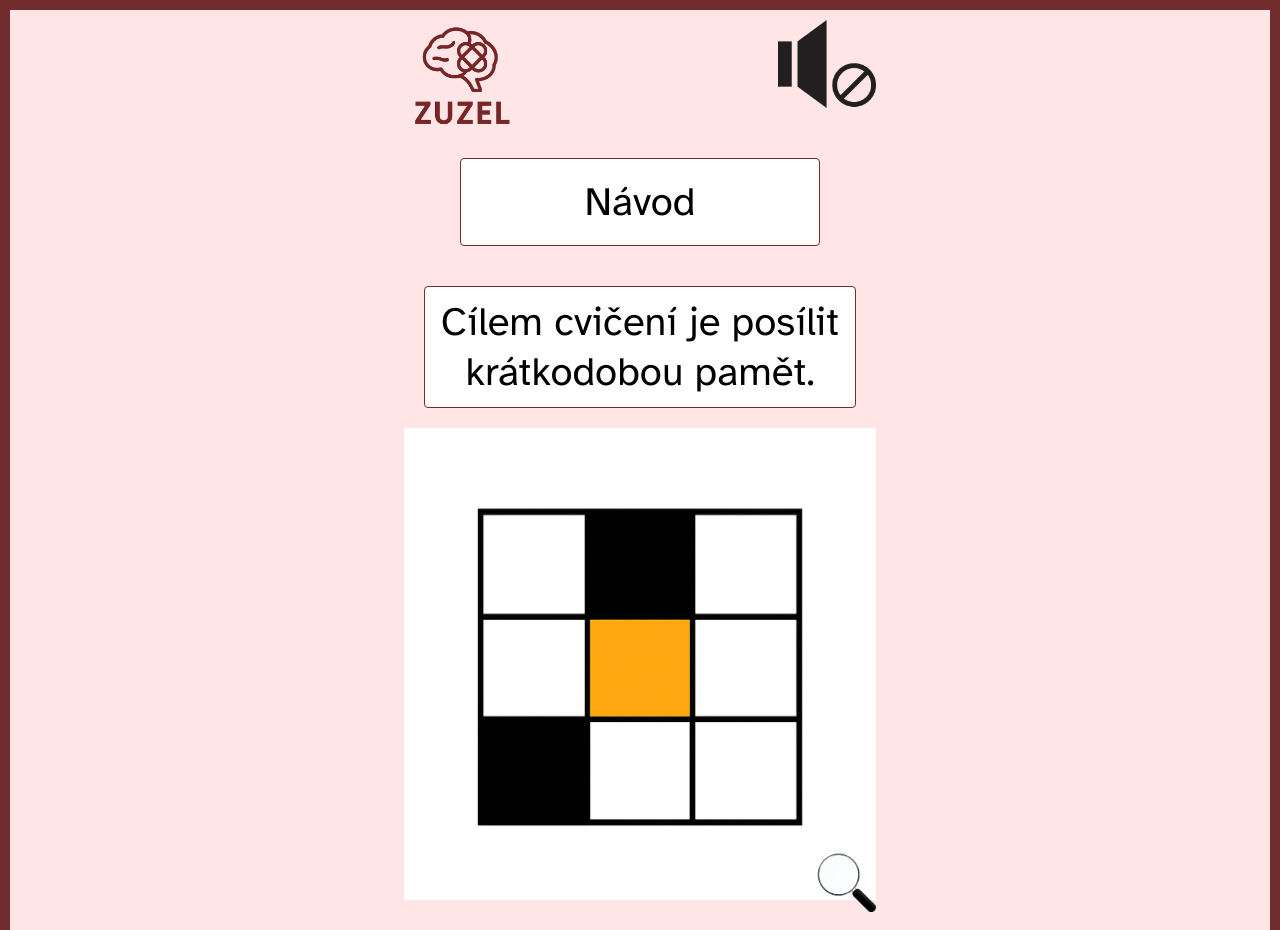
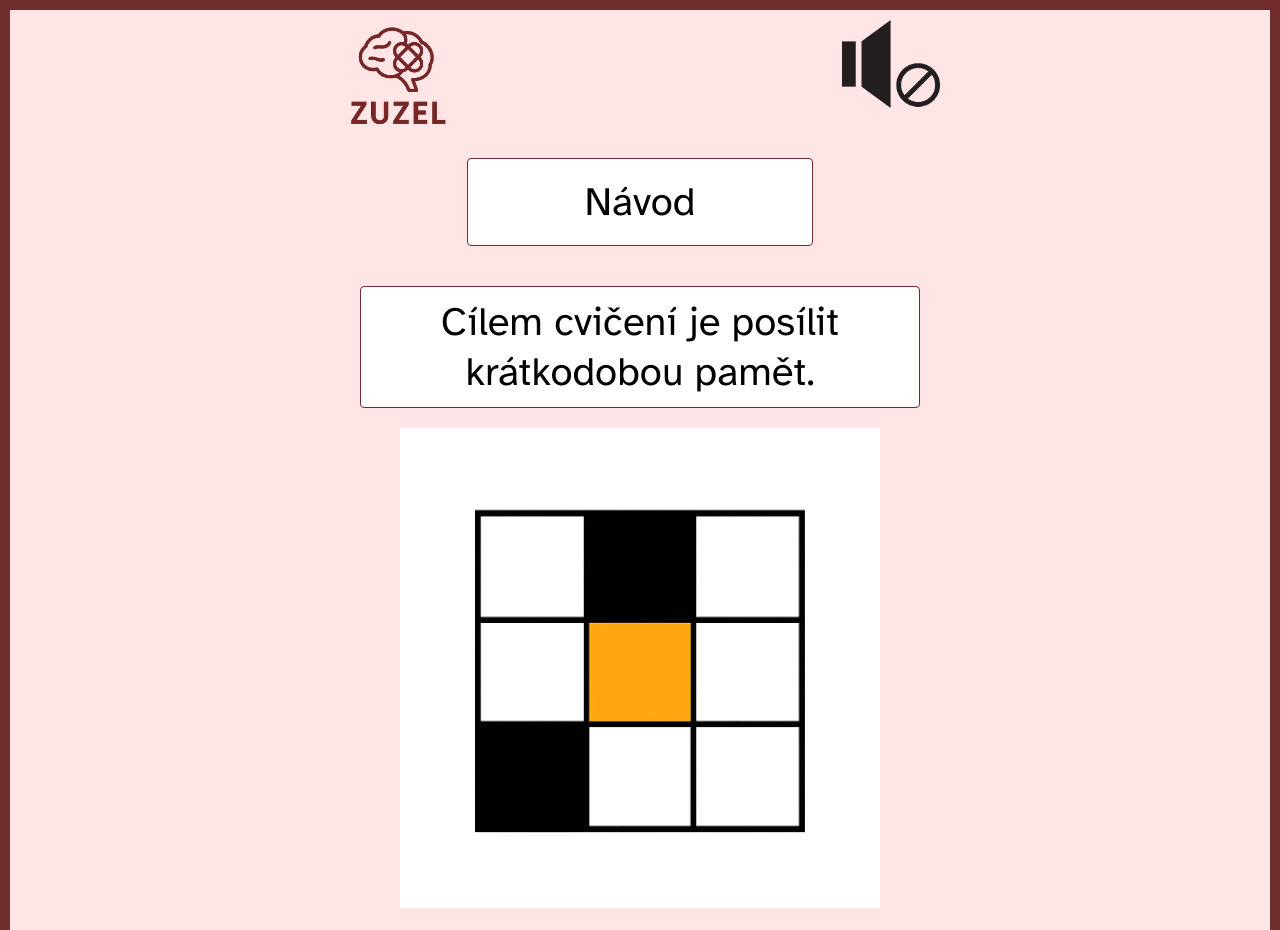
Before and after one commit to ZuskaS/Zuzel, a React (Vite) app: page /instruction in a window 1280 px wide. Shown: the top 930 px of the page. Built offline with nearby package versions, Linux system fonts and the light colour scheme.

Commit message:
Úpravy css pro desktop

```diff
--- a/src/Components/End/End.css
+++ b/src/Components/End/End.css
@@ -1,6 +1,14 @@
 .end_container {
     display: flex;
     flex-direction: column;
-align-items: center;
-margin-top: 0.4rem;
+    align-items: center;
+    margin-top: 0.4rem;
+  min-height: 100vh;
 }
+
+
+@media (min-width: 1024px) {
+    .end_container {
+        max-width: 40vw;
+    }
+}
--- a/src/Components/PageTitle/PageTitle.css
+++ b/src/Components/PageTitle/PageTitle.css
@@ -11,5 +11,6 @@
 @media (min-width: 1024px) {
   .page-title {
     margin-inline: auto;
+    width: 27vw;
   }
 }
--- a/src/pages/InstructionsPage/InstructionsPage.css
+++ b/src/pages/InstructionsPage/InstructionsPage.css
@@ -37,18 +37,6 @@ p {
   background-color: white;
 }
 
-.instruction__lupa {
-  height: 60px;
-  width: 60px;
-  position: absolute;
-  bottom: 0;
-  right: 0;
-  z-index: 1;
-}
-
-
-
-
 .instuction__visual--empty {
   position: relative;
   margin-inline: auto;
@@ -86,7 +74,7 @@ p {
 
 @media (min-width: 1024px) {
   .instructions_container {
-    max-width: 40vw;
+    max-width: 50vw;
 
   }
 
@@ -94,4 +82,12 @@ p {
   .instructions-1 {
     margin-inline: auto;
   }
+
+  .instructionGrid img {
+    width: 80%;
+  }
+
+    .instructionGrid {
+    text-align: center;
+  }
 }
--- a/src/pages/InstructionsPage/InstructionsPage.jsx
+++ b/src/pages/InstructionsPage/InstructionsPage.jsx
@@ -27,7 +27,6 @@ export const InstructionsPage = () => {
               </div>
 
               <div className="instuction__visual">
-                <img className="instruction__lupa " src={lupa} alt="lupa" />
                 <div className="instructionGrid">
                   <img
                     src={instructionGrid}
--- a/src/pages/TipsPage/TipsPage.css
+++ b/src/pages/TipsPage/TipsPage.css
@@ -36,7 +36,8 @@
 
 @media (min-width: 1024px) {
   .tips_container {
-    max-width: 40vw;
+    max-width: 50vw;
+    justify-content: flex-start;
   }
 
   .tips-1,
```
